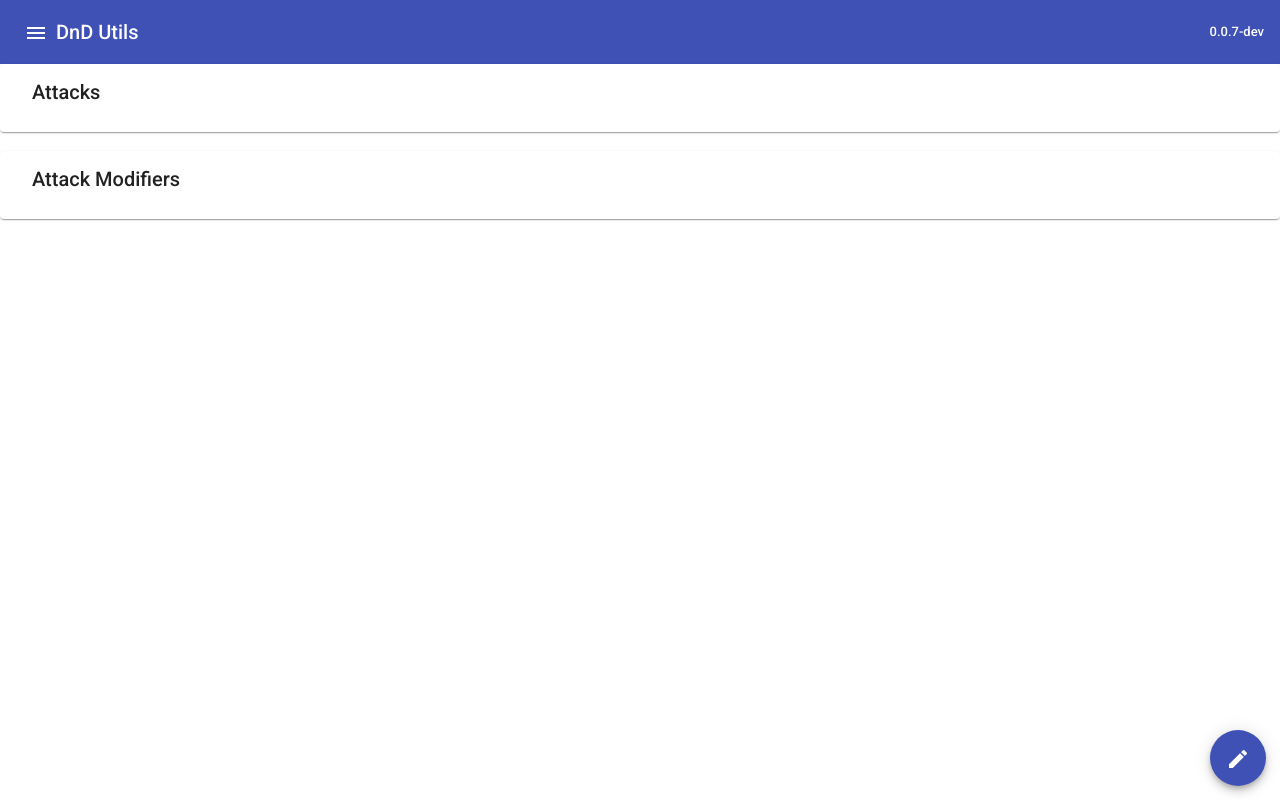
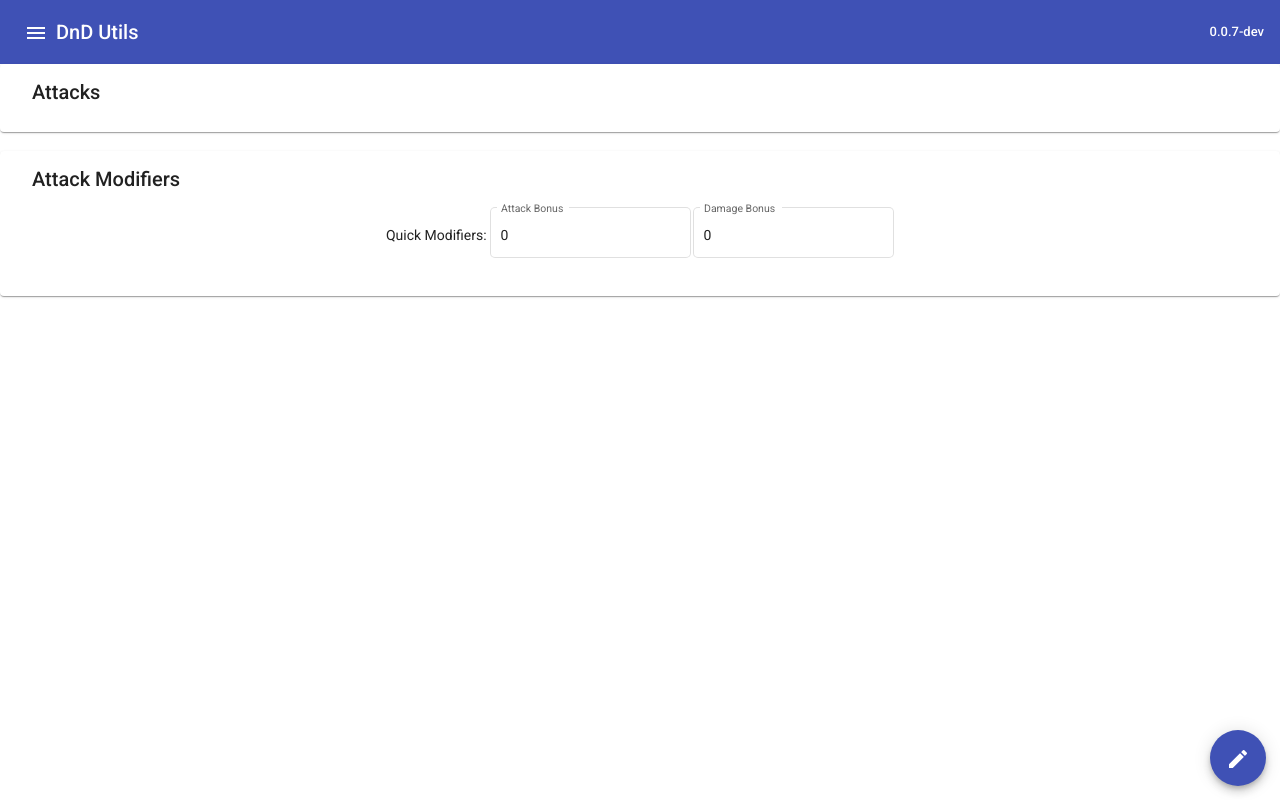
Before and after one commit to Stimim/dnd-dice, an Angular app: page /combat in a window 1280 px wide. Built offline with nearby package versions, Linux system fonts and the light colour scheme.

Commit message:
add inputs for quick modifiers

```diff
--- a/src/app/combat-page/combat-page.component.css
+++ b/src/app/combat-page/combat-page.component.css
@@ -3,3 +3,11 @@
   right: 1em;
   bottom: 1em;
 }
+
+.quick-modifier {
+  text-align: center;
+}
+
+.quick-modifier .mat-form-field + .mat-form-field {
+  padding-left: 2px;
+}
--- a/src/app/combat-page/combat-page.component.html
+++ b/src/app/combat-page/combat-page.component.html
@@ -17,6 +17,17 @@
     <mat-card-title>Attack Modifiers</mat-card-title>
   </mat-card-header>
   <mat-card-content>
+    <form class='quick-modifier' [formGroup]="quickModifierForm">
+      Quick Modifiers:
+      <mat-form-field appearance="outline">
+        <mat-label>Attack Bonus</mat-label>
+        <input matInput formControlName="attackBonus" type="number" />
+      </mat-form-field>
+      <mat-form-field appearance="outline">
+        <mat-label>Damage Bonus</mat-label>
+        <input matInput formControlName="damageBonus" type="number" />
+      </mat-form-field>
+    </form>
     <app-attack-modifier
       *ngFor="let attackModifier of attackModifiers"
       [attackModifier]="attackModifier"
--- a/src/app/combat-page/combat-page.component.ts
+++ b/src/app/combat-page/combat-page.component.ts
@@ -1,5 +1,6 @@
 import { Component, Inject, OnInit } from '@angular/core';
 import { MatDialog, MatDialogRef, MAT_DIALOG_DATA } from '@angular/material/dialog';
+import { FormControl, FormGroup, Validators } from '@angular/forms';
 
 import { ProfileService } from '../profile.service';
 import { Attack, AttackModifier } from '../data-type/attack';
@@ -18,6 +19,11 @@ interface AttackResult {
   damageTotal: number;
 };
 
+interface QuickModifier {
+  attackBonus: number;
+  damageBonus: number;
+};
+
 @Component({
   selector: 'app-combat-page',
   templateUrl: './combat-page.component.html',
@@ -27,8 +33,14 @@ export class CombatPageComponent implements OnInit {
 
   attacks!: Attack[];
   attackModifiers!: AttackModifier[];
+  lastAttackResultList: AttackResult[] = [];
 
-  lastAttackResultList: AttackResult[] = [];
+  quickModifier: QuickModifier = {
+    attackBonus: 0,
+    damageBonus: 0,
+  };
+
+  quickModifierForm!: FormGroup;
 
   constructor(
     private profileService: ProfileService,
@@ -44,6 +56,19 @@ export class CombatPageComponent implements OnInit {
     const profile = this.profileService.getActiveProfile();
     this.attacks = profile.attacks;
     this.attackModifiers = profile.attackModifiers;
+
+    this.quickModifierForm = new FormGroup({
+      attackBonus: new FormControl(
+        this.quickModifier.attackBonus),
+      damageBonus: new FormControl(
+        this.quickModifier.damageBonus),
+    });
+    const model: any = this.quickModifier;
+    for (const key of Object.keys(this.quickModifierForm.controls)) {
+      this.quickModifierForm.controls[key].valueChanges.subscribe(
+        (v) => {model[key] = v;}
+      );
+    }
   }
 
   rollDamage(attack: Attack, isCriticalHit: boolean, modifiers: AttackModifier[]) {
@@ -98,6 +123,14 @@ export class CombatPageComponent implements OnInit {
       if (modifier.damageBonus || modifier.damageBonusOnCrit) {
         damageModifiers.push(modifier);
       }
+    }
+
+    if (this.quickModifier.attackBonus !== 0 || this.quickModifier.damageBonus !== 0) {
+      totalModAttackBonus += this.quickModifier.attackBonus;
+      damageModifiers.push({
+        id: -1,
+        damageBonus: this.quickModifier.damageBonus.toString(),
+      });
     }
     return {totalModAttackBonus, damageModifiers};
   }
```
